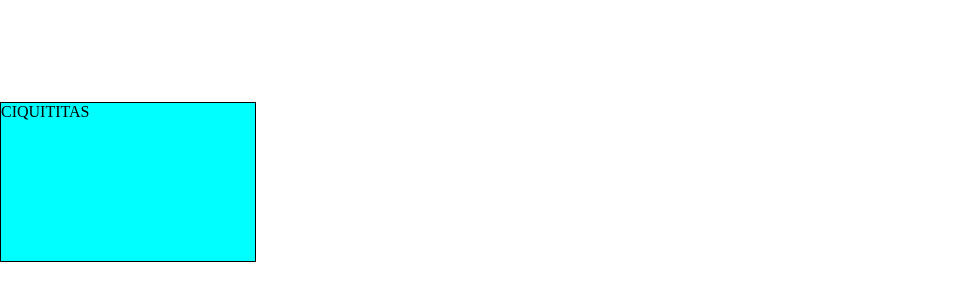
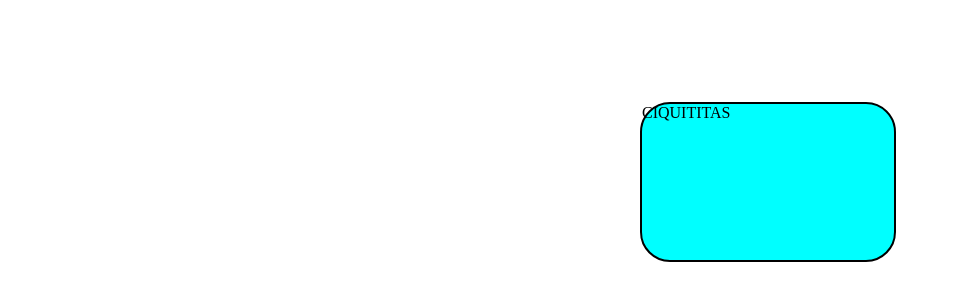
Before and after one commit to ThiagoJr67/projeto-colaborativo, a plain HTML site: page index.html in a window 1280 px wide. Shown: the part 138-438 px from the top of the page, without its empty margins (0-959 px from the left). Drawn offline with Linux system fonts and the light colour scheme.

Commit message:
code commit

```diff
--- a/style.css
+++ b/style.css
@@ -9,8 +9,9 @@
 {
     width: 20vw;
     height: 20vh;
-    border: solid black 1px;
+    border: solid black 2px;
     background-color: aqua;
-   margin-right: 30vw;
    margin-top: 30vh;
+  border-radius: 30px;
+ margin-left: 50vw;
 }
```
